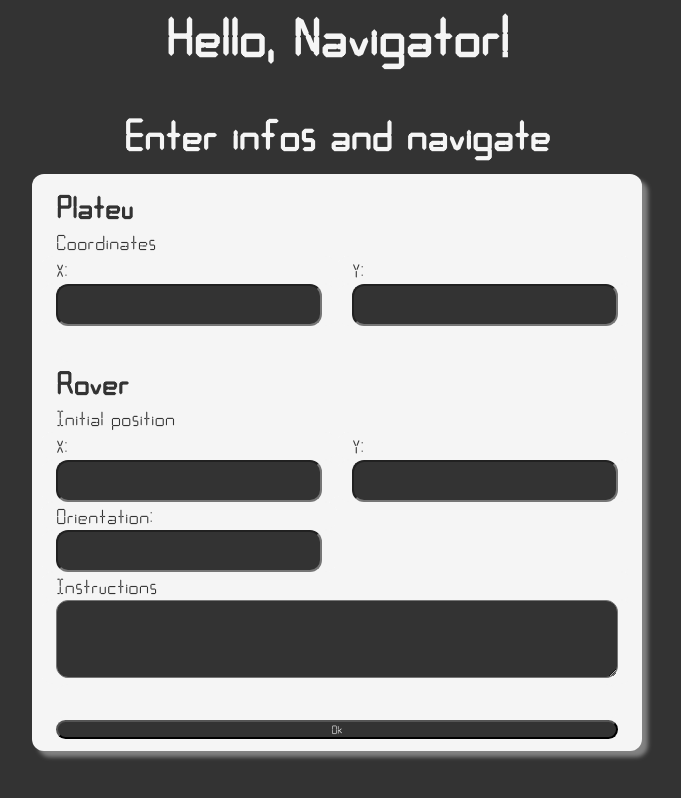
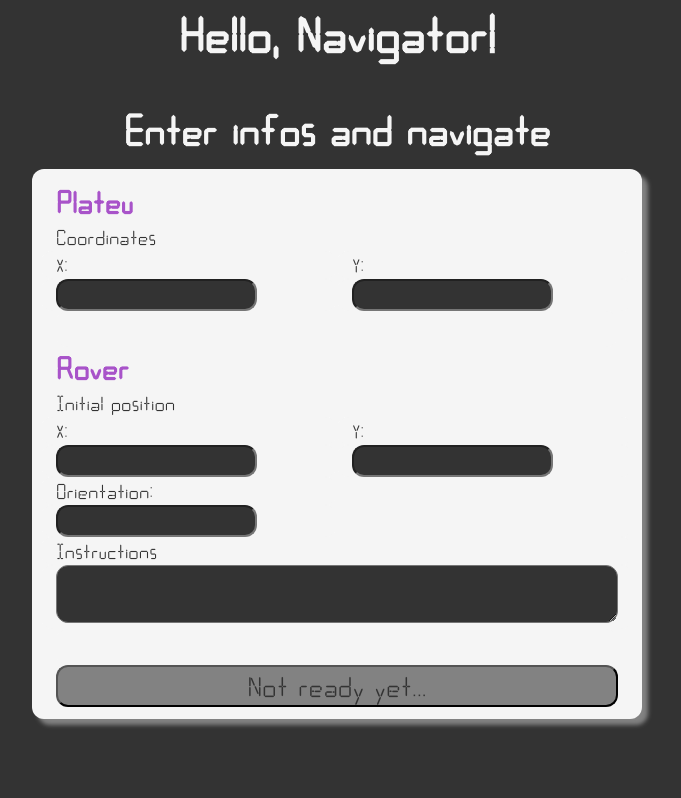
Before and after one commit to OsmanRodrigues/mars-rover-navigator, a Next.js app in the folder app/: page / in a window 1280 px wide. Shown: the whole page, without its empty margins (303-984 px from the left). Built offline with nearby package versions, Linux system fonts and the light colour scheme.

Commit message:
button created

```diff
--- /dev/null
+++ b/app/src/atomic/button.atm/button.atm.style.tsx
@@ -0,0 +1,17 @@
+import styled from "styled-components";
+import { PalleteColor } from "../constants.obj";
+
+interface ButtonProps {
+  ready?: boolean;
+}
+
+const Wrapper = styled.button<ButtonProps>`
+  ${({ theme }) => `
+  font-size:${theme.typography.size.medium};
+  background-color:${PalleteColor.Gray};
+  color:${PalleteColor.Black};
+  `};
+  /* font-weight: bold; */
+`;
+
+export const ButtonStyled = { Wrapper };
--- /dev/null
+++ b/app/src/atomic/button.atm/button.atm.tsx
@@ -0,0 +1,11 @@
+import { ButtonHTMLAttributes } from "react";
+import { ButtonStyled } from "./button.atm.style";
+
+interface ButtonProps extends ButtonHTMLAttributes<HTMLButtonElement> {
+  kind?: string;
+  ready?: boolean;
+}
+
+export const Button: React.FC<ButtonProps> = ({ children, ...other }) => {
+  return <ButtonStyled.Wrapper {...other}>{children}</ButtonStyled.Wrapper>;
+};
--- /dev/null
+++ b/app/src/atomic/button.atm/index.ts
@@ -0,0 +1 @@
+export * from "./button.atm";
--- a/app/src/atomic/constants.obj.ts
+++ b/app/src/atomic/constants.obj.ts
@@ -2,7 +2,7 @@
 import { css } from "styled-components";
 
 export enum PalleteColor {
-  Primary = "#612F74",
+  Primary = "#A853C9",
   Secondary = "#E5E5E5",
   Accessory = "#C4C4C4",
   Gray = "#828282",
@@ -11,10 +11,11 @@ export enum PalleteColor {
 }
 export enum Typography {
   FontFamily = "Calculator",
-  Small = "1rem",
-  Normal = "1.4rem",
-  Medium = "1.8rem",
-  Large = "2.6rem"
+  Small = "0.6rem",
+  Normal = "1rem",
+  Medium = "1.4rem",
+  Large = "1.8rem",
+  XLarge = "2.4rem"
 }
 export enum Breakpoint {
   XXSmall = "20rem",
--- a/app/src/atomic/form.mol/form.mol.style.ts
+++ b/app/src/atomic/form.mol/form.mol.style.ts
@@ -23,7 +23,7 @@ const Wrapper = styled.form`
   }
 `;
 const Input = styled.input<InputProps>`
-  min-height: ${Gap.Large};
+  min-height: ${Gap.Medium};
   max-width: 100%;
   ${({ theme, expanded, type }) => `
     font-size: ${theme.typography.size.normal};
--- a/app/src/atomic/index.ts
+++ b/app/src/atomic/index.ts
@@ -2,3 +2,4 @@ export * from "./constants.obj";
 export * from "./theme.obj";
 export * from "./typography.atm";
 export * from "./form.mol";
+export * from "./button.atm";
--- a/app/src/atomic/theme.obj/theme.obj.ts
+++ b/app/src/atomic/theme.obj/theme.obj.ts
@@ -7,7 +7,8 @@ const themeShared = {
       small: Typography.Small,
       normal: Typography.Normal,
       medium: Typography.Medium,
-      large: Typography.Large
+      large: Typography.Large,
+      xlarge: Typography.XLarge
     }
   },
   border: Border,
--- a/app/src/atomic/typography.atm/typography.atm.ts
+++ b/app/src/atomic/typography.atm/typography.atm.ts
@@ -5,7 +5,7 @@ interface TypographyProps {
   highlight?: boolean;
 }
 
-const typographyShared = css<TypographyProps>`
+const typographySharedStyle = css<TypographyProps>`
   text-align: ${({ center }) => (center ? "center" : "left")};
   text-justify: center;
   background: none;
@@ -13,21 +13,26 @@ const typographyShared = css<TypographyProps>`
     highlight ? theme.colors.background : "unset"};
 `;
 
+const secondaryHeadingStyle = css`
+  color: ${({ theme }) => theme.colors.secondary};
+`;
+
 export const H1 = styled.h1`
-  ${typographyShared}
+  ${typographySharedStyle}
 `;
 export const H2 = styled.h2`
-  ${typographyShared}
+  ${typographySharedStyle}
+  ${secondaryHeadingStyle}
 `;
 export const H3 = styled.h3`
-  ${typographyShared}
+  ${typographySharedStyle}
 `;
 export const H4 = styled.h4`
-  ${typographyShared}
+  ${typographySharedStyle}
 `;
 export const Label = styled.label`
-  ${typographyShared}
+  ${typographySharedStyle}
 `;
 export const HeroDisplay = styled(H1)`
-  font-size: ${({ theme: { typography } }) => typography.size.large};
+  font-size: ${({ theme }) => theme.typography.size.xlarge};
 `;
--- a/app/src/components/navigate-form.component.tsx
+++ b/app/src/components/navigate-form.component.tsx
@@ -1,4 +1,4 @@
-import { H2, H4, Label } from "@atomic";
+import { Button, H2, Label } from "@atomic";
 import { FormStyled } from "@atomic/form.mol";
 import { Input, InputType } from "@atomic/form.mol/input.atm";
 import { Separator } from "@atomic/spacer.atm";
@@ -49,7 +49,7 @@ export const NavigateForm: React.FC = () => {
         type={InputType.TextArea}
       />
       <Separator size="large" />
-      <button onClick={handleSubmit(submitRover)}>Ok</button>
+      <Button onClick={handleSubmit(submitRover)}>{"Not ready yet..."}</Button>
     </FormStyled.Wrapper>
   );
 };
--- a/app/src/pages/index.tsx
+++ b/app/src/pages/index.tsx
@@ -23,6 +23,7 @@ export default function Home() {
           <NavigateForm />
         </Col>
       </Row>
+      <Separator size="large" />
     </Container>
   );
 }
```
